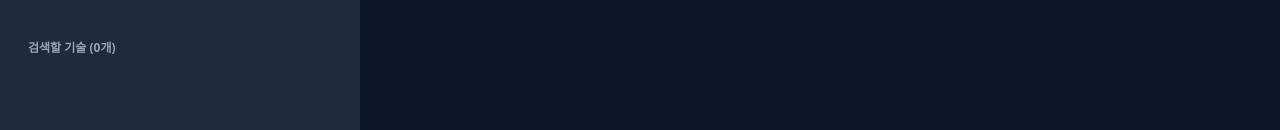
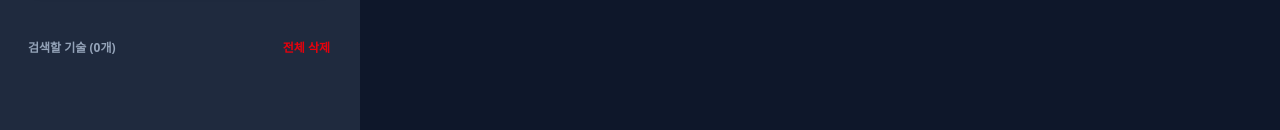
Before and after one commit to sobbingtofu/eevee-wiki, a Next.js app: page /search-learning-pokemons in a window 1280 px wide. Shown: the part 174-304 px from the top of the page. Built offline with nearby package versions, Linux system fonts and the light colour scheme.

Commit message:
Feat : 기술 버킷 초기화 버튼 추가

```diff
--- a/components/domain/search-learning-pokemons/MoveSearchBucketSection/MoveBucket.tsx
+++ b/components/domain/search-learning-pokemons/MoveSearchBucketSection/MoveBucket.tsx
@@ -7,7 +7,7 @@ interface MoveBucketProps {
 }
 
 function MoveBucket({className}: MoveBucketProps) {
-  const {moveBucketIds} = useMoveBucketContext();
+  const {moveBucketIds, clearMoveBucketIds} = useMoveBucketContext();
 
   const scrollContainerRef = useRef<HTMLDivElement>(null);
   const prevBucketCountRef = useRef(moveBucketIds.length);
@@ -29,7 +29,18 @@ function MoveBucket({className}: MoveBucketProps) {
 
   return (
     <div className={`w-full ${className}`}>
-      <h3 className="text-xs font-bold ml-1">검색할 기술 ({moveBucketIds.length}개)</h3>
+      <div className="flex items-center justify-between pl-1 pr-1.5">
+        <h3 className="text-xs font-bold">검색할 기술 ({moveBucketIds.length}개)</h3>
+        <button
+          type="button"
+          onClick={clearMoveBucketIds}
+          className="relative text-xs font-bold text-red-600 cursor-pointer after:content-[''] after:absolute
+            after:left-0 after:bottom-0 after:h-[1.5px] after:w-0 after:bg-red-600 after:transition-[width]
+            after:duration-150 hover:after:w-full"
+        >
+          전체 삭제
+        </button>
+      </div>
       <div
         ref={scrollContainerRef}
         className="w-full mt-4 flex flex-col gap-2 max-h-[calc(100%-32px)] overflow-y-auto [scrollbar-gutter:stable]"
```
